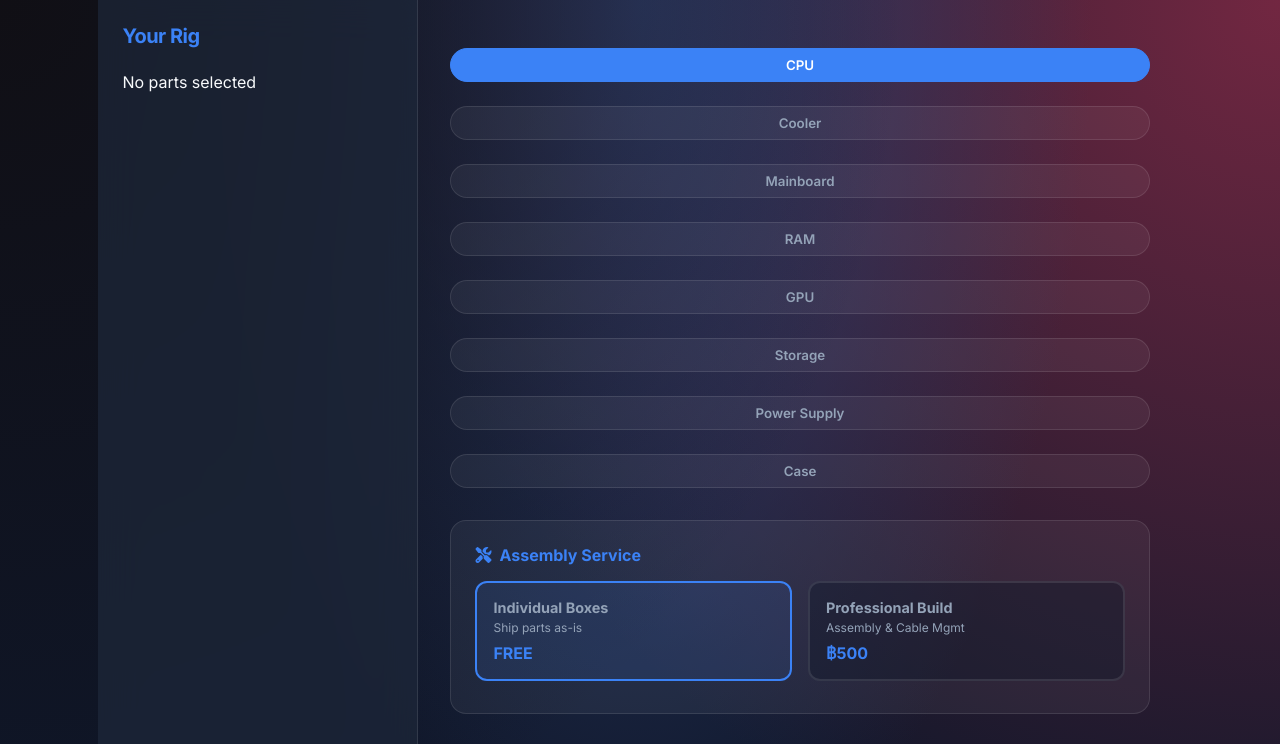
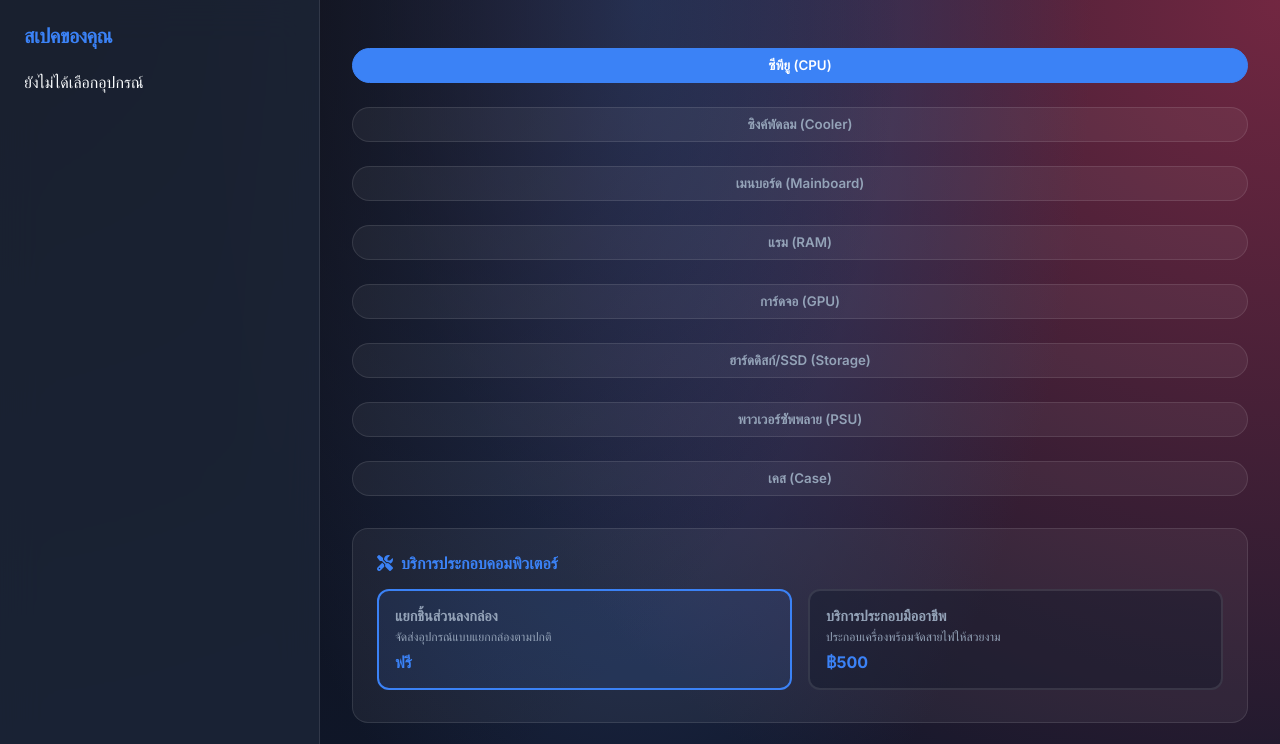
Before and after one commit to nawaphon-web/pretest-stock-system-67219010007, a PHP site: page /builder.php in a window 1280 px wide. Shown: the top 744 px of the page. Run offline with PHP 8.4, Linux system fonts and the light colour scheme; a user stored in the database is signed in; data comes from the database, SQL or seed files in the repository.

Commit message:
feat: Add `get_parts.php` API endpoint and localize the PC builder interface to Thai.

```diff
--- a/api/get_parts.php
+++ b/api/get_parts.php
@@ -9,7 +9,7 @@ $category = $_GET['category'] ?? '';
 $currentBuild = json_decode($_GET['current_build'] ?? '{}', true);
 
 if (!$category) {
-    echo json_encode(['error' => 'Category required']);
+    echo json_encode(['error' => 'จำเป็นต้องระบุหมวดหมู่']);
     exit;
 }
 
@@ -30,28 +30,28 @@ foreach ($products as $product) {
     if ($category === 'mainboard' && $cpu) {
         if (!CompatibilityService::checkCpuMainboard($cpu, $product)) {
             $isCompatible = false;
-            $reason = "Socket mismatch (CPU: {$cpu->getSpec('socket')} vs MB: {$product->getSpec('socket')})";
+            $reason = "ซ็อกเก็ตไม่ตรงกัน (CPU: {$cpu->getSpec('socket')} vs MB: {$product->getSpec('socket')})";
         }
     }
 
     if ($category === 'cpu' && $mainboard) {
         if (!CompatibilityService::checkCpuMainboard($product, $mainboard)) {
             $isCompatible = false;
-            $reason = "Socket mismatch";
+            $reason = "ซ็อกเก็ตไม่ตรงกัน";
         }
     }
 
     if ($category === 'ram' && $mainboard) {
         if (!CompatibilityService::checkRamMainboard($product, $mainboard)) {
             $isCompatible = false;
-            $reason = "Memory Type mismatch (Board: {$mainboard->getSpec('memory_type')})";
+            $reason = "ประเภทหน่วยความจำไม่ตรงกัน (บอร์ดรองรับ: {$mainboard->getSpec('memory_type')})";
         }
     }
 
     if ($category === 'gpu' && $case) {
         if (!CompatibilityService::checkGpuCase($product, $case)) {
             $isCompatible = false;
-            $reason = "GPU too long for Case (GPU: {$product->getSpec('length_mm')}mm vs Case: {$case->getSpec('max_gpu_length')}mm)";
+            $reason = "การ์ดจอยาวเกินไปสำหรับเคสนี้ (การ์ดจอ: {$product->getSpec('length_mm')}มม. vs เคส: {$case->getSpec('max_gpu_length')}มม.)";
         }
     }
 
@@ -59,7 +59,7 @@ foreach ($products as $product) {
         $gpu = isset($currentBuild['gpu']) ? Product::findById($pdo, $currentBuild['gpu']['id']) : null;
         if ($gpu && !CompatibilityService::checkGpuCase($gpu, $product)) {
             $isCompatible = false;
-            $reason = "Case too small for GPU (GPU: {$gpu->getSpec('length_mm')}mm vs Case: {$product->getSpec('max_gpu_length')}mm)";
+            $reason = "เคสเล็กเกินไปสำหรับการ์ดจอนี้ (การ์ดจอ: {$gpu->getSpec('length_mm')}มม. vs เคส: {$product->getSpec('max_gpu_length')}มม.)";
         }
     }
 
@@ -81,7 +81,7 @@ foreach ($products as $product) {
 
         if ($product->getSpec('wattage') < $recommendedWattage) {
             $isCompatible = false;
-            $reason = "Recommended PSU wattage is {$recommendedWattage}W (Current build needs ~" . round($totalTdp) . "W TDP)";
+            $reason = "กำลังไฟ PSU ที่แนะนำคือ {$recommendedWattage}W (สเปคนี้ต้องการประมาณ " . round($totalTdp) . "W TDP)";
         }
     }
 
--- a/builder.php
+++ b/builder.php
@@ -11,7 +11,7 @@ if (!isset($_SESSION['user_id'])) {
 <head>
     <meta charset="UTF-8">
     <meta name="viewport" content="width=device-width, initial-scale=1.0">
-    <title>Intelligent PC Builder - TechStock</title>
+    <title>ระบบจัดสเปคคอมพิวเตอร์อัจฉริยะ - TechStock</title>
     <link rel="stylesheet" href="style.css">
     <link rel="stylesheet" href="https://cdnjs.cloudflare.com/ajax/libs/font-awesome/6.4.0/css/all.min.css">
 </head>
@@ -20,19 +20,19 @@ if (!isset($_SESSION['user_id'])) {
     <div class="builder-container">
         <!-- Sidebar / Summary -->
         <div class="build-summary">
-            <h2>Your Rig</h2>
+            <h2>สเปคของคุณ</h2>
             <div id="build-list">
                 <!-- Selected parts will appear here -->
-                <div class="empty-state">No parts selected</div>
+                <div class="empty-state">ยังไม่ได้เลือกอุปกรณ์</div>
             </div>
 
             <div class="stats">
                 <div class="stat-item">
-                    <span>Est. Wattage</span>
+                    <span>กำลังไฟที่ใช้ (โดยประมาณ)</span>
                     <strong id="total-tdp">0 W</strong>
                 </div>
                 <div class="stat-item">
-                    <span>Total Price</span>
+                    <span>ราคารวม</span>
                     <strong id="total-price" style="color: var(--primary-color);">฿0.00</strong>
                 </div>
             </div>
@@ -41,40 +41,43 @@ if (!isset($_SESSION['user_id'])) {
                 <input type="hidden" name="build_data" id="form-build-data">
                 <input type="hidden" name="assembly" id="form-assembly">
             </form>
-            <button class="btn-checkout" onclick="proceedToCheckout()">Checkout</button>
-            <a href="user_dashboard.php" class="btn-back">Back to Dashboard</a>
+            <button class="btn-checkout" onclick="proceedToCheckout()">ไปที่หน้าชำระเงิน</button>
+            <a href="user_dashboard.php" class="btn-back">กลับไปยังหน้าหลัก</a>
         </div>
 
         <!-- Main Selection Area -->
         <div class="selection-area">
             <div class="steps-nav">
-                <button class="step-btn active" data-category="cpu" onclick="loadCategory('cpu')">CPU</button>
-                <button class="step-btn" data-category="cooler" onclick="loadCategory('cooler')">Cooler</button>
-                <button class="step-btn" data-category="mainboard"
-                    onclick="loadCategory('mainboard')">Mainboard</button>
-                <button class="step-btn" data-category="ram" onclick="loadCategory('ram')">RAM</button>
-                <button class="step-btn" data-category="gpu" onclick="loadCategory('gpu')">GPU</button>
-                <button class="step-btn" data-category="ssd" onclick="loadCategory('ssd')">Storage</button>
-                <button class="step-btn" data-category="psu" onclick="loadCategory('psu')">Power Supply</button>
-                <button class="step-btn" data-category="case" onclick="loadCategory('case')">Case</button>
+                <button class="step-btn active" data-category="cpu" onclick="loadCategory('cpu')">ซีพียู (CPU)</button>
+                <button class="step-btn" data-category="cooler" onclick="loadCategory('cooler')">ซิงค์พัดลม
+                    (Cooler)</button>
+                <button class="step-btn" data-category="mainboard" onclick="loadCategory('mainboard')">เมนบอร์ด
+                    (Mainboard)</button>
+                <button class="step-btn" data-category="ram" onclick="loadCategory('ram')">แรม (RAM)</button>
+                <button class="step-btn" data-category="gpu" onclick="loadCategory('gpu')">การ์ดจอ (GPU)</button>
+                <button class="step-btn" data-category="ssd" onclick="loadCategory('ssd')">ฮาร์ดดิสก์/SSD
+                    (Storage)</button>
+                <button class="step-btn" data-category="psu" onclick="loadCategory('psu')">พาวเวอร์ซัพพลาย
+                    (PSU)</button>
+                <button class="step-btn" data-category="case" onclick="loadCategory('case')">เคส (Case)</button>
             </div>
 
             <div class="assembly-options">
-                <h3><i class="fa-solid fa-screwdriver-wrench"></i> Assembly Service</h3>
+                <h3><i class="fa-solid fa-screwdriver-wrench"></i> บริการประกอบคอมพิวเตอร์</h3>
                 <div class="options-grid">
                     <label class="option-card">
                         <input type="radio" name="assembly" value="box" checked onchange="updateAssembly(0)">
                         <div class="option-content">
-                            <span class="option-title">Individual Boxes</span>
-                            <span class="option-desc">Ship parts as-is</span>
-                            <span class="option-price">FREE</span>
+                            <span class="option-title">แยกชิ้นส่วนลงกล่อง</span>
+                            <span class="option-desc">จัดส่งอุปกรณ์แบบแยกกล่องตามปกติ</span>
+                            <span class="option-price">ฟรี</span>
                         </div>
                     </label>
                     <label class="option-card">
                         <input type="radio" name="assembly" value="build" onchange="updateAssembly(500)">
                         <div class="option-content">
-                            <span class="option-title">Professional Build</span>
-                            <span class="option-desc">Assembly & Cable Mgmt</span>
+                            <span class="option-title">บริการประกอบมืออาชีพ</span>
+                            <span class="option-desc">ประกอบเครื่องพร้อมจัดสายไฟให้สวยงาม</span>
                             <span class="option-price">฿500</span>
                         </div>
                     </label>
@@ -83,12 +86,12 @@ if (!isset($_SESSION['user_id'])) {
 
             <div id="product-list" class="product-grid">
                 <!-- Products loaded via AJAX -->
-                <div class="loading">Loading parts...</div>
+                <div class="loading">กำลังโหลดข้อมูล...</div>
             </div>
 
             <div class="action-footer">
                 <button class="btn-share" onclick="shareSpecs()">
-                    <i class="fa-solid fa-share-nodes"></i> Share Specs
+                    <i class="fa-solid fa-share-nodes"></i> แชร์สเปค
                 </button>
             </div>
         </div>
@@ -121,7 +124,7 @@ if (!isset($_SESSION['user_id'])) {
             });
 
             const grid = document.getElementById('product-list');
-            grid.innerHTML = '<div class="loading">Fetching compatible parts...</div>';
+            grid.innerHTML = '<div class="loading">กำลังค้นหาอุปกรณ์ที่รองรับ...</div>';
 
             try {
                 // Prepare query params
@@ -134,7 +137,7 @@ if (!isset($_SESSION['user_id'])) {
 
                 renderProducts(products);
             } catch (err) {
-                grid.innerHTML = '<div class="error">Failed to load products.</div>';
+                grid.innerHTML = '<div class="error">ไม่สามารถโหลดข้อมูลอุปกรณ์ได้</div>';
                 console.error(err);
             }
         }
@@ -144,7 +147,7 @@ if (!isset($_SESSION['user_id'])) {
             grid.innerHTML = '';
 
             if (products.length === 0) {
-                grid.innerHTML = '<div class="empty-state">No compatible parts found. Try changing your selection.</div>';
+                grid.innerHTML = '<div class="empty-state">ไม่พบอุปกรณ์ที่รองรับ ลองเปลี่ยนการเลือกอุปกรณ์อื่น</div>';
                 return;
             }
 
@@ -163,8 +166,8 @@ if (!isset($_SESSION['user_id'])) {
                 specsHtml += '</ul>';
 
                 const actionBtn = p.is_compatible
-                    ? `<button class="btn-select" onclick="selectPart('${currentCategory}', ${p.id}, '${p.name}', ${p.price}, ${p.specs?.tdp || 0})">Select</button>`
-                    : `<button class="btn-disabled" disabled>Incompatible</button>`;
+                    ? `<button class="btn-select" onclick="selectPart('${currentCategory}', ${p.id}, '${p.name}', ${p.price}, ${p.specs?.tdp || 0})">เลือก</button>`
+                    : `<button class="btn-disabled" disabled>ไม่รองรับ</button>`;
 
                 const warning = p.is_compatible ? '' : `<div class="warning-msg"><i class="fa-solid fa-triangle-exclamation"></i> ${p.incompatibility_reason}</div>`;
 
@@ -205,7 +208,7 @@ if (!isset($_SESSION['user_id'])) {
             let totalTdp = 0;
 
             if (Object.keys(currentBuild).length === 0 && assemblyPrice === 0) {
-                list.innerHTML = '<div class="empty-state">No parts selected</div>';
+                list.innerHTML = '<div class="empty-state">ยังไม่ได้เลือกอุปกรณ์</div>';
             } else {
                 for (const [cat, part] of Object.entries(currentBuild)) {
                     totalPrice += part.price;
@@ -230,7 +233,7 @@ if (!isset($_SESSION['user_id'])) {
                     item.innerHTML = `
                         <div class="info">
                             <span class="cat-label">SERVICE</span>
-                            <span class="part-name">Pro Assembly</span>
+                            <span class="part-name">ประกอบมืออาชีพ</span>
                         </div>
                         <div class="item-price">฿${assemblyPrice.toLocaleString()}</div>
                     `;
@@ -254,7 +257,7 @@ if (!isset($_SESSION['user_id'])) {
 
         function proceedToCheckout() {
             if (Object.keys(currentBuild).length === 0) {
-                alert("Please select some parts first!");
+                alert("กรุณาเลือกอุปกรณ์ก่อน!");
                 return;
             }
             document.getElementById('form-build-data').value = JSON.stringify(currentBuild);
@@ -264,16 +267,16 @@ if (!isset($_SESSION['user_id'])) {
 
         function shareSpecs() {
             if (Object.keys(currentBuild).length === 0) {
-                alert("Please select some parts first!");
+                alert("กรุณาเลือกอุปกรณ์ก่อน!");
                 return;
             }
             const summary = Object.entries(currentBuild)
                 .map(([cat, part]) => `${cat.toUpperCase()}: ${part.name}`)
                 .join('\n');
-            const fullText = `My PC Build:\n${summary}\nTotal: ${document.getElementById('total-price').textContent}`;
+            const fullText = `คอมพิวเตอร์ที่ฉันจัดสเปค:\n${summary}\nราคารวม: ${document.getElementById('total-price').textContent}`;
 
             navigator.clipboard.writeText(fullText).then(() => {
-                alert("Specs copied to clipboard!");
+                alert("คัดลอกสเปคไปยังคลิปบอร์ดแล้ว!");
             }).catch(err => {
                 console.error('Could not copy text: ', err);
             });
```
